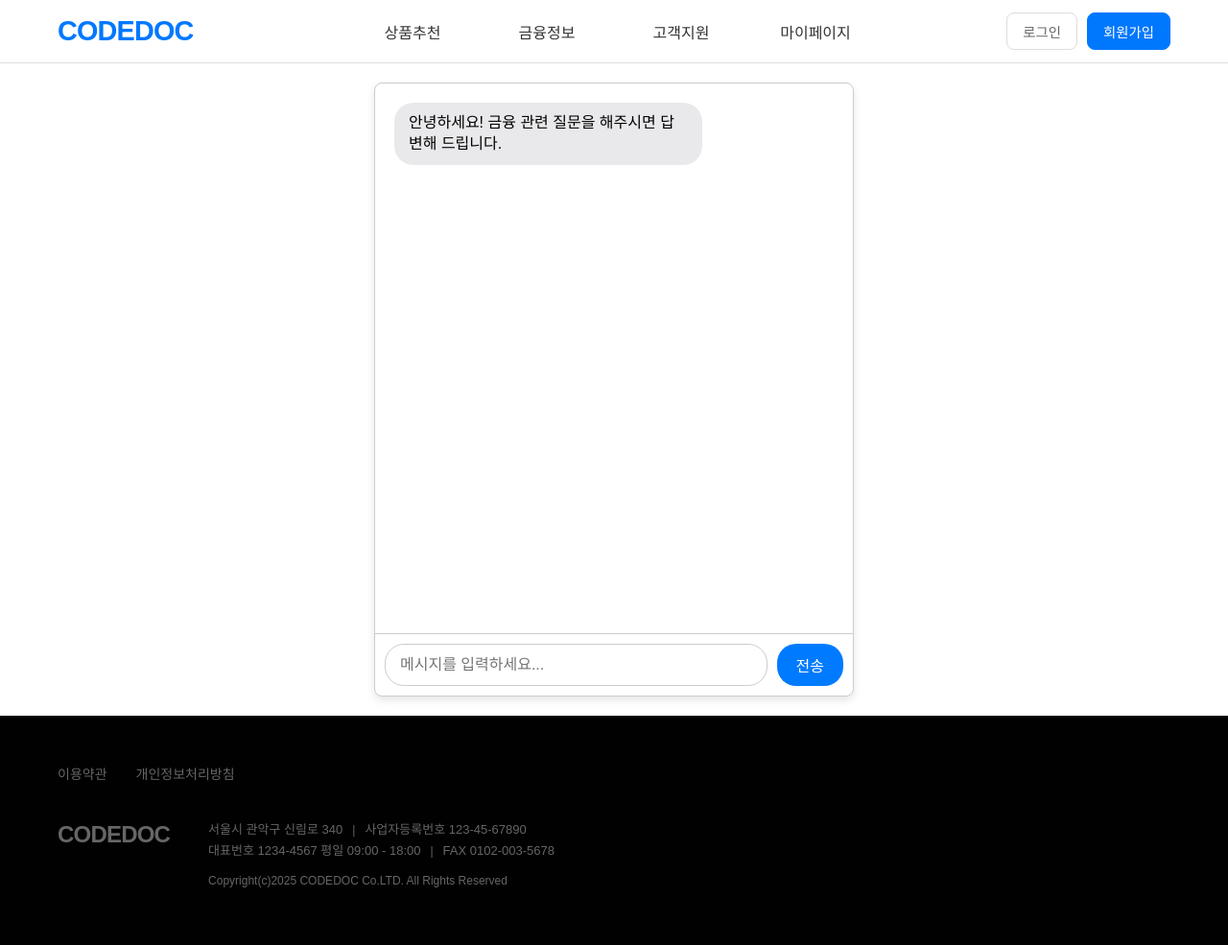
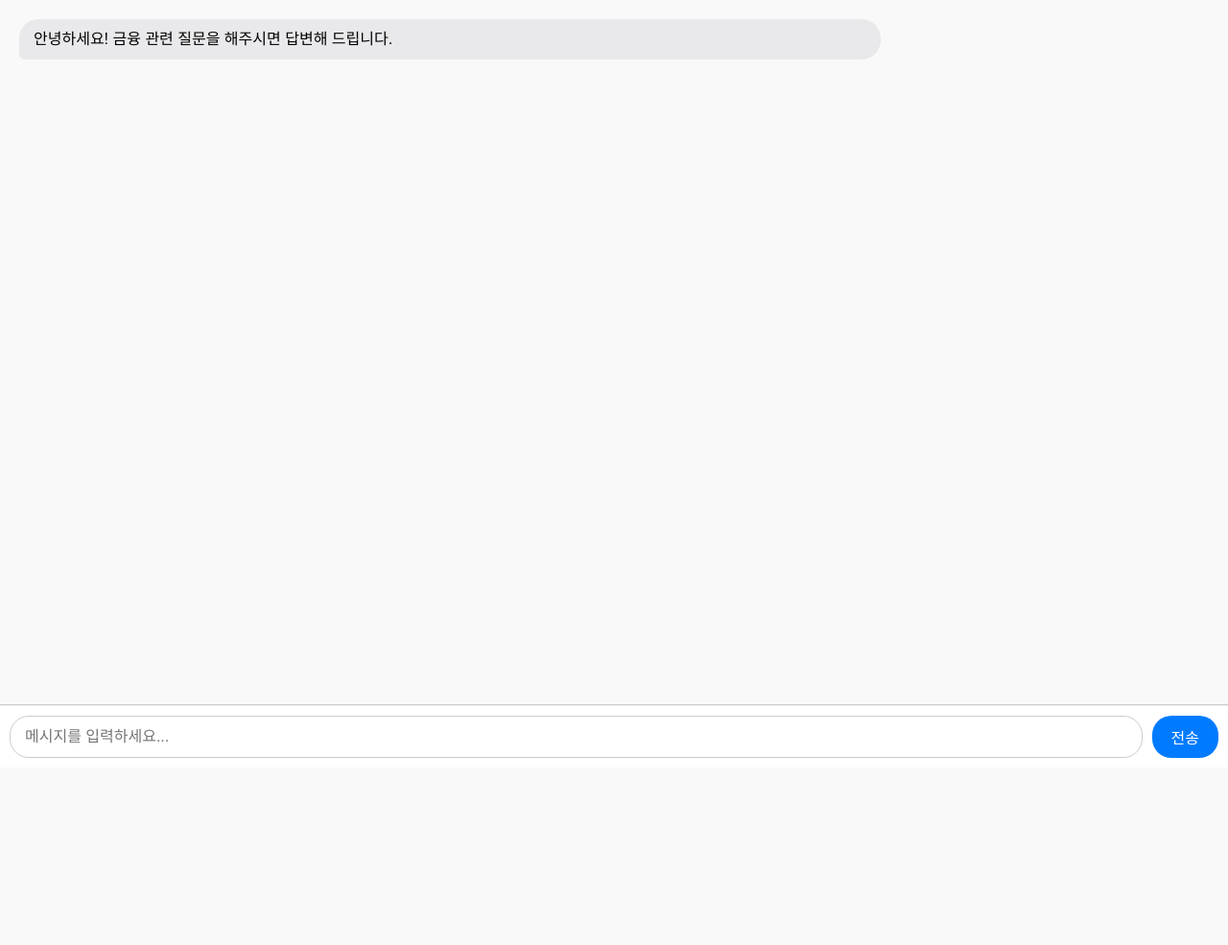
Before and after one commit to tangerineTaste/CodeDoc, a Django app: page /chatbot/ in a window 1280 px wide. Shown: the whole page at 96% size. After the commit the page ends 790 px from the top, so only its background shows below. Run offline with Django 5.2, Linux system fonts and the light colour scheme; some web fonts are replaced.

Commit message:
챗봇 UI 수정

```diff
--- a/4.웹구현/codedoc_web/chatbot/static/css/chatbot.css
+++ b/4.웹구현/codedoc_web/chatbot/static/css/chatbot.css
@@ -1,27 +1,38 @@
-.chat-page-container {
-    display: flex;
-    justify-content: center;
-    align-items: center;
-    min-height: calc(100vh - 120px); /* Adjust based on header/footer height */
-    padding: 20px 0;
+/* Set body and html to full height */
+html, body {
+    height: 100%;
+    margin: 0;
+    padding: 0;
+    font-family: Arial, sans-serif; /* Add a base font */
+    background-color: #f0f2f5; /* A light background for the page */
 }
 
+/* Make the container fill the entire page */
+.chat-page-container {
+    height: 100%;
+    width: 100%;
+}
+
+/* Chat container now fills the page container */
 #chat-container {
-    width: 500px;
-    height: 80vh;
-    border: 1px solid #ccc;
-    border-radius: 8px;
+    width: 100%;
+    height: 100%;
+    border: none; /* No border needed when it fills the window */
+    border-radius: 0; /* No radius needed */
     background-color: #fff;
     display: flex;
     flex-direction: column;
-    box-shadow: 0 4px 8px rgba(0,0,0,0.1);
+    box-shadow: none; /* No shadow needed */
 }
+
 #chat-window {
     flex-grow: 1;
     overflow-y: auto;
     padding: 20px;
     border-bottom: 1px solid #ccc;
+    background-color: #f9f9f9; /* Light background for message area */
 }
+
 .message {
     margin-bottom: 15px;
     padding: 10px 15px;
@@ -31,18 +42,24 @@
     opacity: 0;
     transform: translateY(20px);
     transition: opacity 0.3s ease-out, transform 0.3s ease-out;
+    display: flex; /* Use flex for alignment */
+    flex-direction: column;
 }
+
 .user-message {
     background-color: #007bff;
     color: white;
     align-self: flex-end;
     margin-left: auto;
+    border-bottom-right-radius: 5px;
 }
+
 .bot-message {
     background-color: #e9e9eb;
     color: black;
     align-self: flex-start;
     margin-right: auto;
+    border-bottom-left-radius: 5px;
 }
 
 .typing-indicator {
@@ -73,14 +90,24 @@
 #input-area {
     display: flex;
     padding: 10px;
+    border-top: 1px solid #eee;
+    background-color: #fff;
 }
+
 #message-input {
     flex-grow: 1;
     border: 1px solid #ccc;
     border-radius: 20px;
     padding: 10px 15px;
     font-size: 16px;
+    outline: none; /* Remove outline on focus */
 }
+
+#message-input:focus {
+    border-color: #007bff;
+    box-shadow: 0 0 0 2px rgba(0, 123, 255, 0.2);
+}
+
 #send-button {
     border: none;
     background-color: #007bff;
@@ -90,4 +117,9 @@
     border-radius: 20px;
     cursor: pointer;
     font-size: 16px;
+    transition: background-color 0.2s;
 }
+
+#send-button:hover {
+    background-color: #0056b3;
+}
--- a/4.웹구현/codedoc_web/chatbot/templates/chatbot/chatbot.html
+++ b/4.웹구현/codedoc_web/chatbot/templates/chatbot/chatbot.html
@@ -1,7 +1,4 @@
-{% extends 'base.html' %}
 {% load static %}
-
-{% block title %}AI 챗봇{% endblock %}
 
 {% block extra_css %}
     <link rel="stylesheet" href="{% static 'css/chatbot.css' %}">
--- a/4.웹구현/codedoc_web/chatbot/views.py
+++ b/4.웹구현/codedoc_web/chatbot/views.py
@@ -21,6 +21,8 @@ def chatbot_api(request):
             risk_profile = analyze_profile_with_llm(query)
             print("===== 사용자 성향 분석 결과 =====")
             print(risk_profile)
+            # if risk_profile.isdigit():
+                # User.attitude = risk_profile
             print("==============================")
 
             # 1. 먼저 질문이 금융 관련인지 확인
--- a/4.웹구현/codedoc_web/home/static/js/script.js
+++ b/4.웹구현/codedoc_web/home/static/js/script.js
@@ -111,7 +111,7 @@
                 }, 150);
 
                 // 챗봇 페이지로 이동
-                window.location.href = '/chatbot/';
+                window.open('/chatbot/', '_blank', 'width=400,height=550');
             });
         }
 
```
Also changed, not shown: 4.웹구현/codedoc_web/chatbot/rag_pipeline.py (+22 -10 lines).
